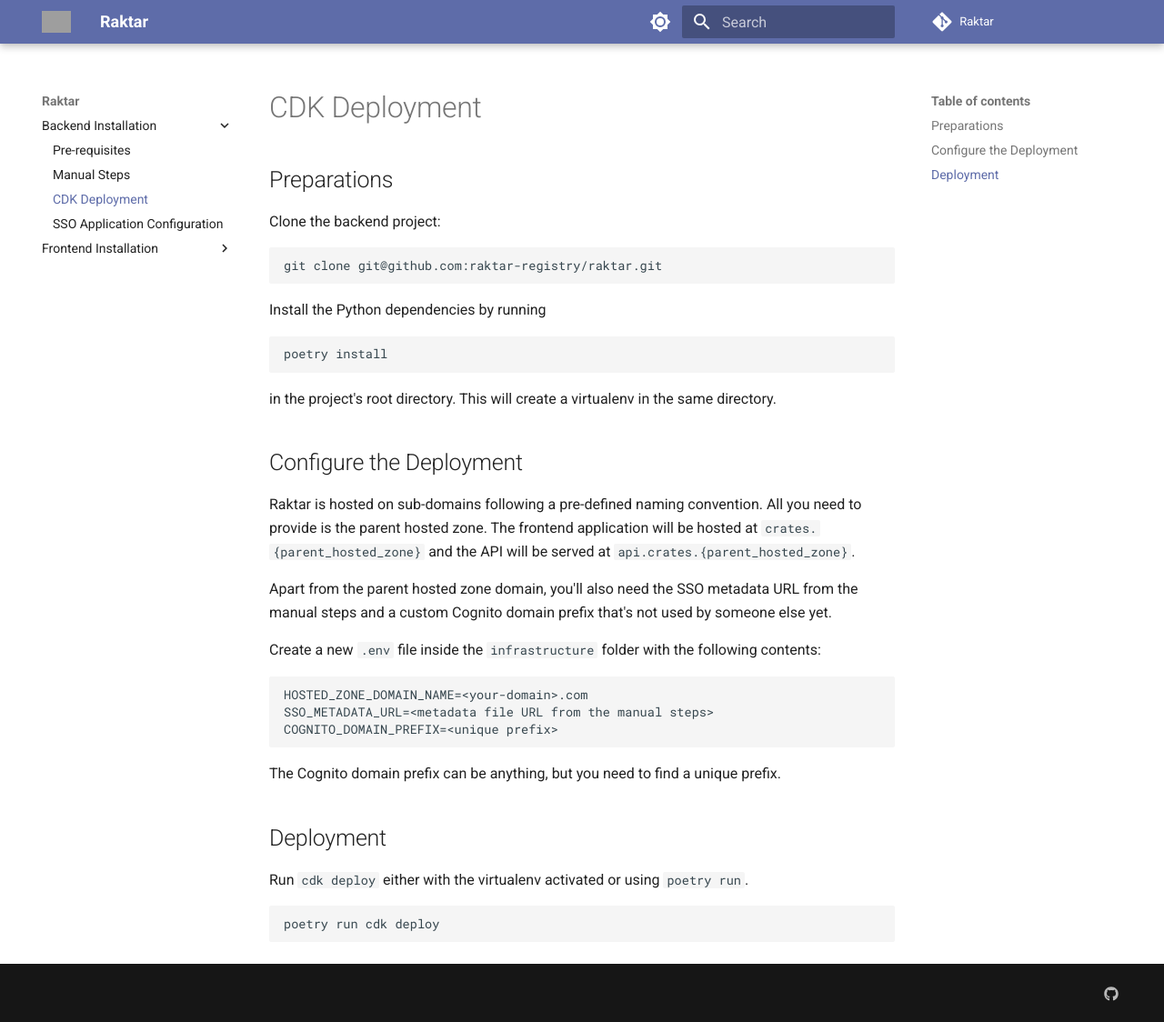
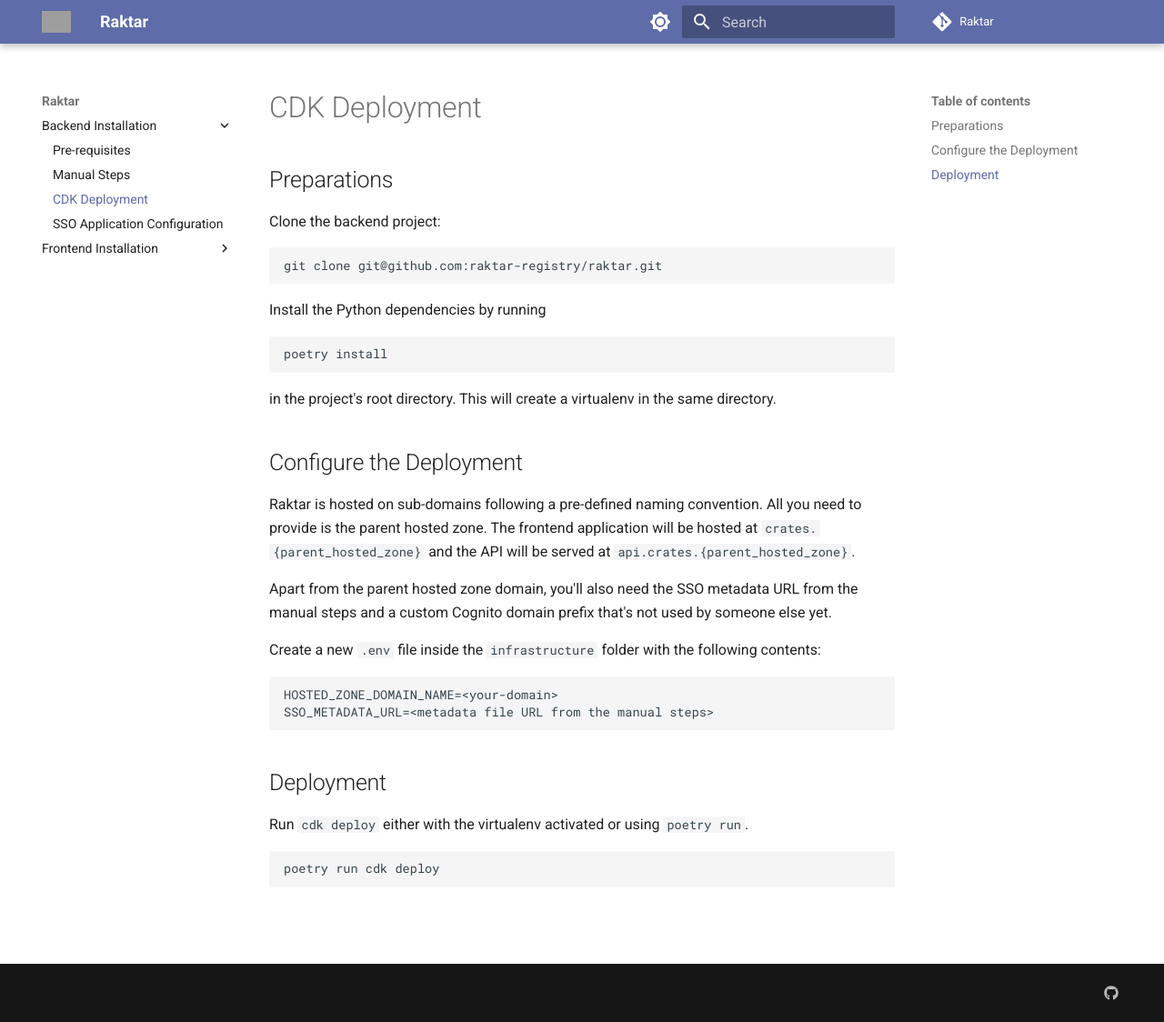
Before and after one commit to raktar-project/website, an MkDocs documentation site: the page built from docs/backend/cdk-deployment.md, in a window 1280 px wide and 1124 px high. Shown: the whole window at 91% size. Built offline with MkDocs 1.6.1 and Material for MkDocs 9.7.7, drawn with Linux system fonts in a browser that asks for light colours; comment, search, counter and statistics services are not loaded; grey boxes are pictures that could not be loaded.

Commit message:
Update deployment steps with new custom Cognito domain setup

````diff
--- a/docs/backend/cdk-deployment.md
+++ b/docs/backend/cdk-deployment.md
@@ -34,12 +34,9 @@
 Create a new `.env` file inside the `infrastructure` folder with the following contents:
 
 ```dotenv
-HOSTED_ZONE_DOMAIN_NAME=<your-domain>.com
+HOSTED_ZONE_DOMAIN_NAME=<your-domain>
 SSO_METADATA_URL=<metadata file URL from the manual steps>
-COGNITO_DOMAIN_PREFIX=<unique prefix>
 ```
-
-The Cognito domain prefix can be anything, but you need to find a unique prefix.
 
 ## Deployment
 
````
Also changed, not shown: docs/backend/manual-steps.md (+4 -0 lines), docs/backend/pre-requisites.md (+4 -3 lines), docs/backend/sso-app-setup.md (+1 -1 lines), docs/frontend/installation.md (+0 -1 lines).
